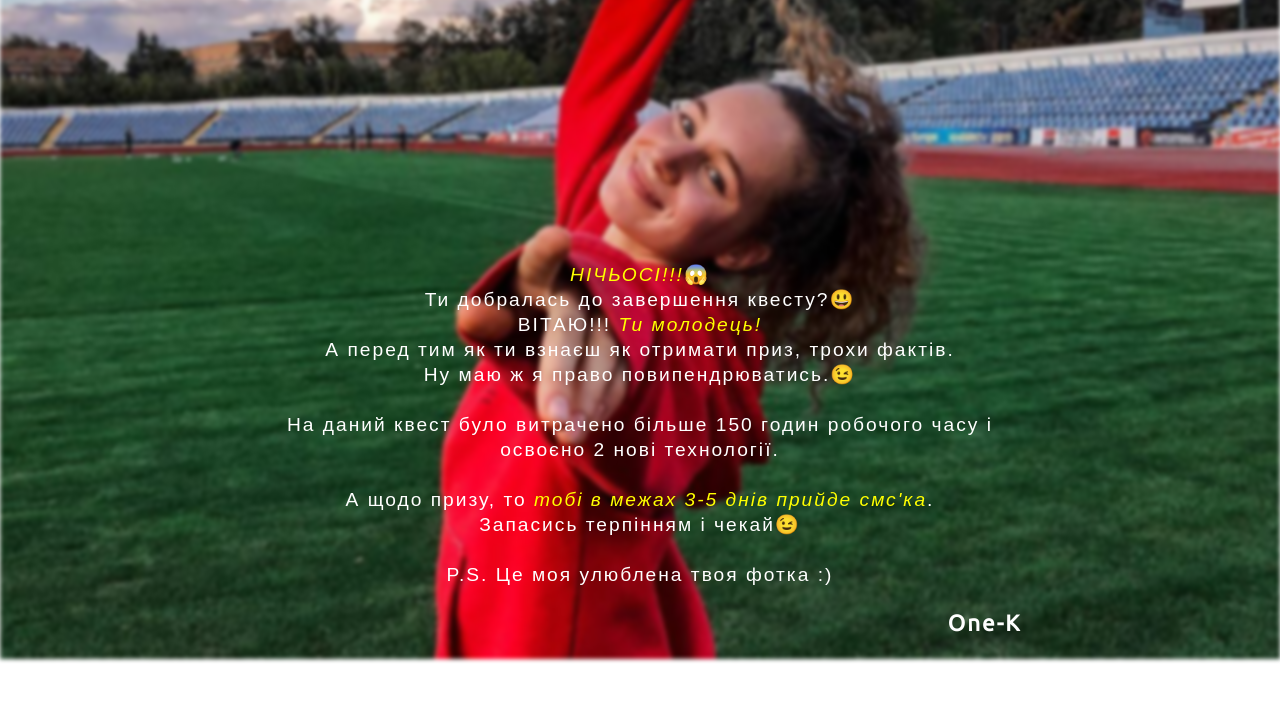
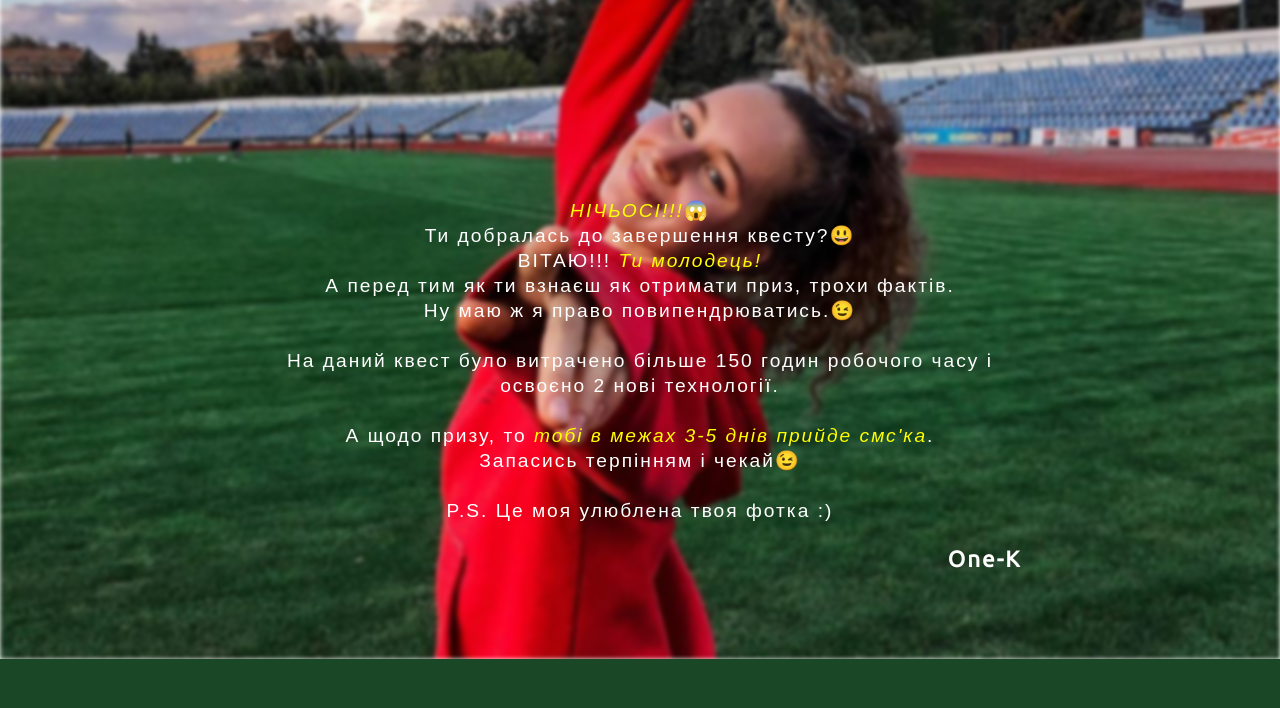
Before and after one commit to BarsOneK/Quest, a Django app: page /final/ in a window 1280 px wide. Shown: the part 141-849 px from the top of the page. After the commit the page ends 800 px from the top, so only its background shows below. Run offline with Django 3.2, Linux system fonts and the light colour scheme.

Commit message:
Update final.css

```diff
--- a/mysite/static/css/final.css
+++ b/mysite/static/css/final.css
@@ -16,7 +16,7 @@ body {
 
 #main-back {
 	margin: 2%;
-	margin-top: 40vh;
+	margin-top: 32vh;
   padding: 2%;
   letter-spacing: 1px;
 	text-align: center;
```
